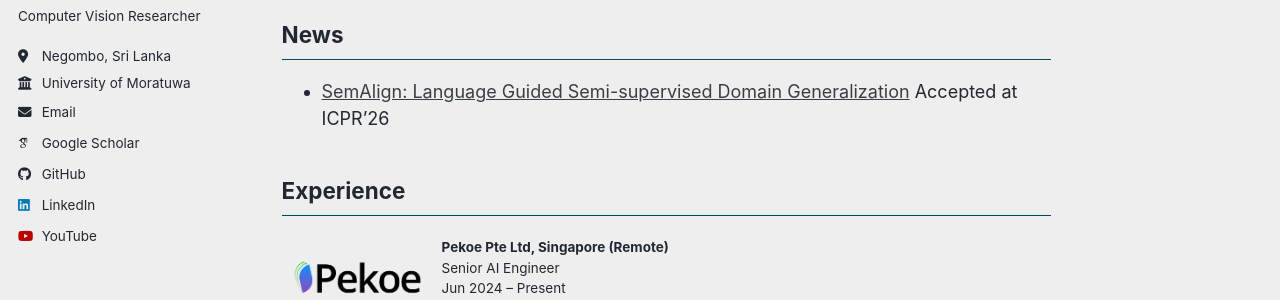
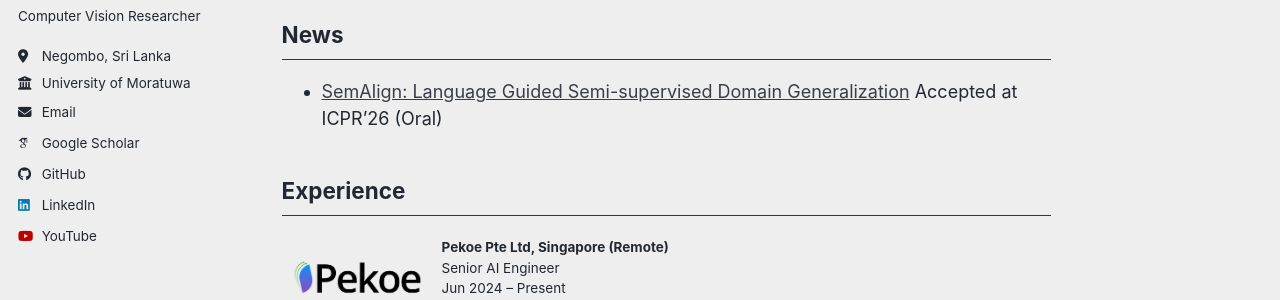
Before and after one commit to muditha11/muditha11.github.io, a Jekyll site: the page built from _pages/about.md, in a window 1280 px wide and 1242 px high. Shown: the part 353-653 px from the top of the window. Built offline with Jekyll 4.4.1, drawn with Linux system fonts in a browser that asks for light colours; some web fonts are replaced; a script bundle is joined from its source files by our own code; library files that are not in the unit come from our copies.

Commit message:
Clarify SemAlign paper acceptance details
Updated the news section to specify the presentation format for the SemAlign paper.

```diff
--- a/_pages/about.md
+++ b/_pages/about.md
@@ -13,7 +13,7 @@ I am also an AI Engineer with 3+ years of experience at [Pekoe](https://www.teaa
 
 ## News
 
-- [SemAlign: Language Guided Semi-supervised Domain Generalization](https://arxiv.org/abs/2601.11724) Accepted at ICPR'26
+- [SemAlign: Language Guided Semi-supervised Domain Generalization](https://arxiv.org/abs/2601.11724) Accepted at ICPR'26 (Oral)
 
 
 ## Experience
```
